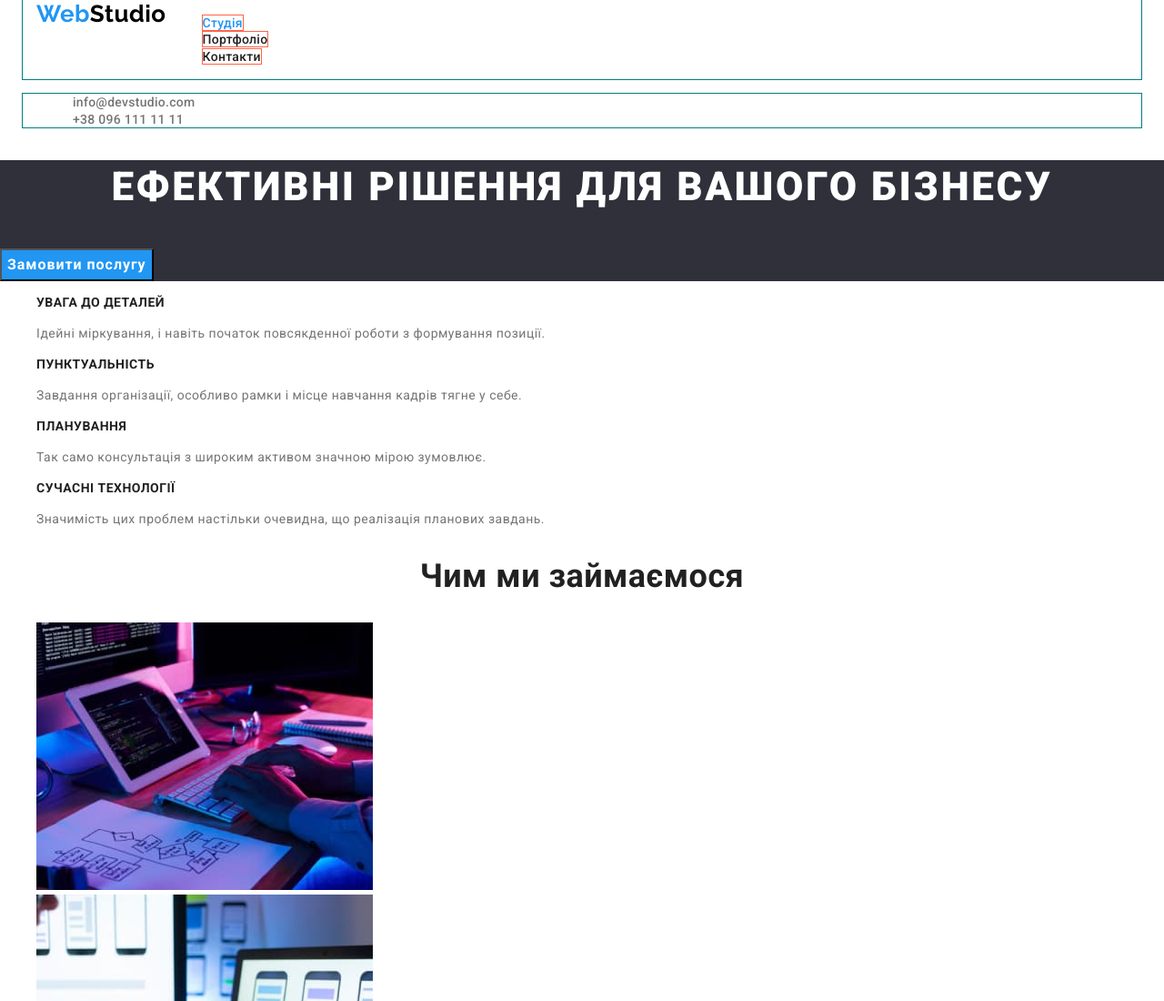
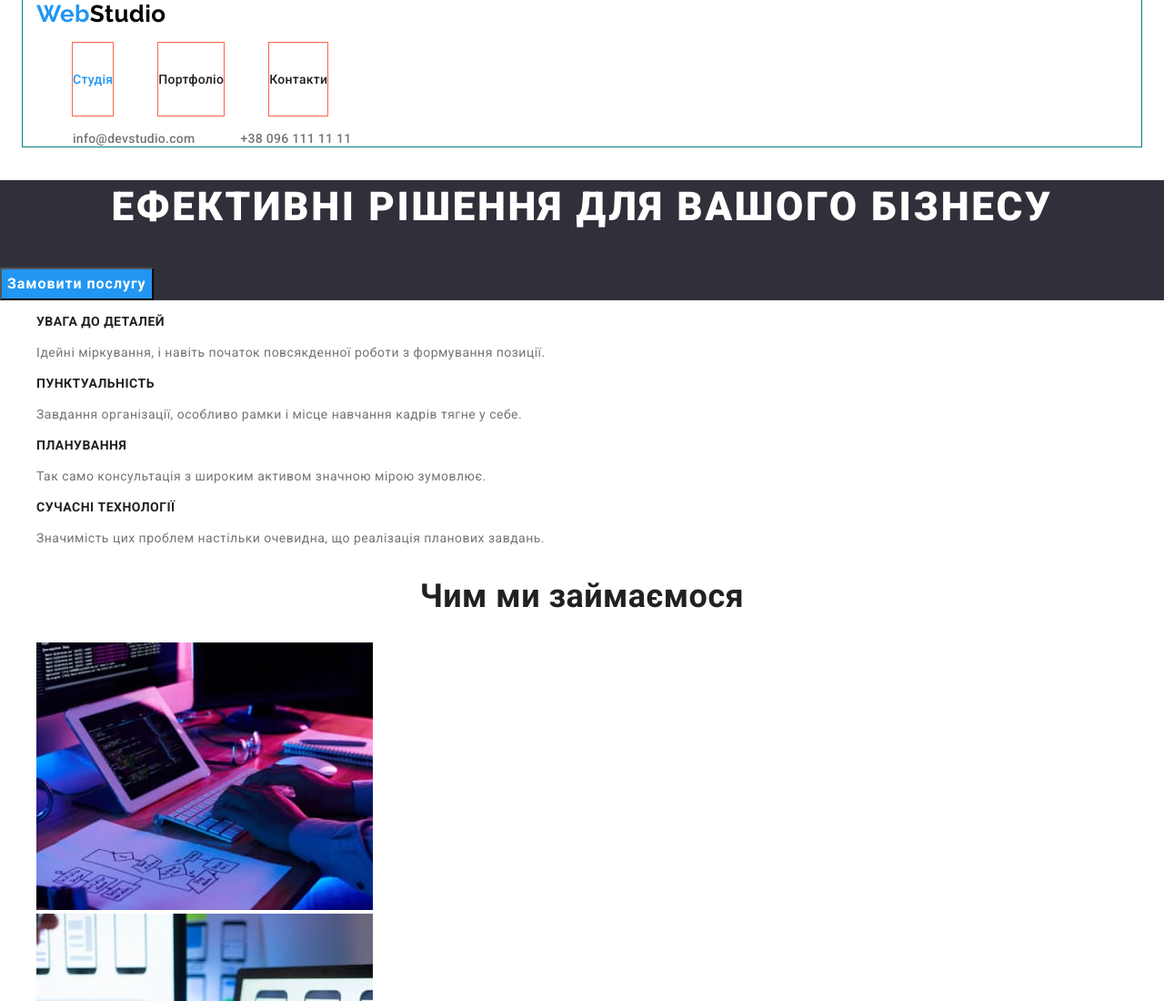
Before and after one commit to An-nettt/goit-markup-hw-03, a plain HTML site: page index.html in a window 1280 px wide. Shown: the top 1100 px of the page at 91% size. Drawn offline with nearby package versions, Linux system fonts and the light colour scheme.

Commit message:
Додано вирівнювання header

```diff
--- a/css/style.css
+++ b/css/style.css
@@ -74,12 +74,19 @@ font-family: 'Raleway', sans-serif;
 }
 
 /* Навігація по сайту */
-nav {
+.site-nav {
     display: flex;
 }
 
+.site-nav .item:not(:last-child) {
+    margin-right: 50px;
+}
 
 .site-nav .link {
+    display: block;
+    padding-top: 32px;
+    padding-bottom: 32px;
+
     color: var(--title-text-color);
     font-weight: 500;
     font-size: 14px;
@@ -100,6 +107,14 @@ color: var(--accent-color);
 }
 
 /* Контакти */
+.contacts {
+    display: flex;
+}
+
+.contacts .item + .item {
+    margin-left: 50px;
+}
+
 .contacts .link {
 color: var(--prymary-text-color);
 font-style: normal;
--- a/index.html
+++ b/index.html
@@ -12,19 +12,18 @@
 </head>
 <body>
     <header>
-        <nav class="container">
-            <a class="site-logo link" href="./index.html"> <span class="logo">Web</span>Studio</a>
-            <ul class="site-nav list">
-                <li><a href="./index.html" class="link current">Студія</a></li>
-                <li><a href="./portfolio.html" class="link">Портфоліо</a></li>
-                <li><a href="" class="link">Контакти</a></li>
-            </ul>
-        </nav>
-
         <div class="container">
+            <nav>
+                <a class="site-logo link" href="./index.html"> <span class="logo">Web</span>Studio</a>
+                <ul class="site-nav list">
+                    <li class="item"><a href="./index.html" class="link current">Студія</a></li>
+                    <li class="item"><a href="./portfolio.html" class="link">Портфоліо</a></li>
+                    <li class="item"><a href="" class="link">Контакти</a></li>
+                </ul>
+            </nav>
             <ul class="contacts list">
-                <li><a href="mailto:info@devstudio.com" class="link">info@devstudio.com</a></li>
-                <li><a href="tel:+380961111111" class="link">+38 096 111 11 11</a></li>
+                <li class="item"><a href="mailto:info@devstudio.com" class="link">info@devstudio.com</a></li>
+                <li class="item"><a href="tel:+380961111111" class="link">+38 096 111 11 11</a></li>
             </ul>
         </div>
     </header>
```
Lines whose indentation alone changed are shown as unchanged.
